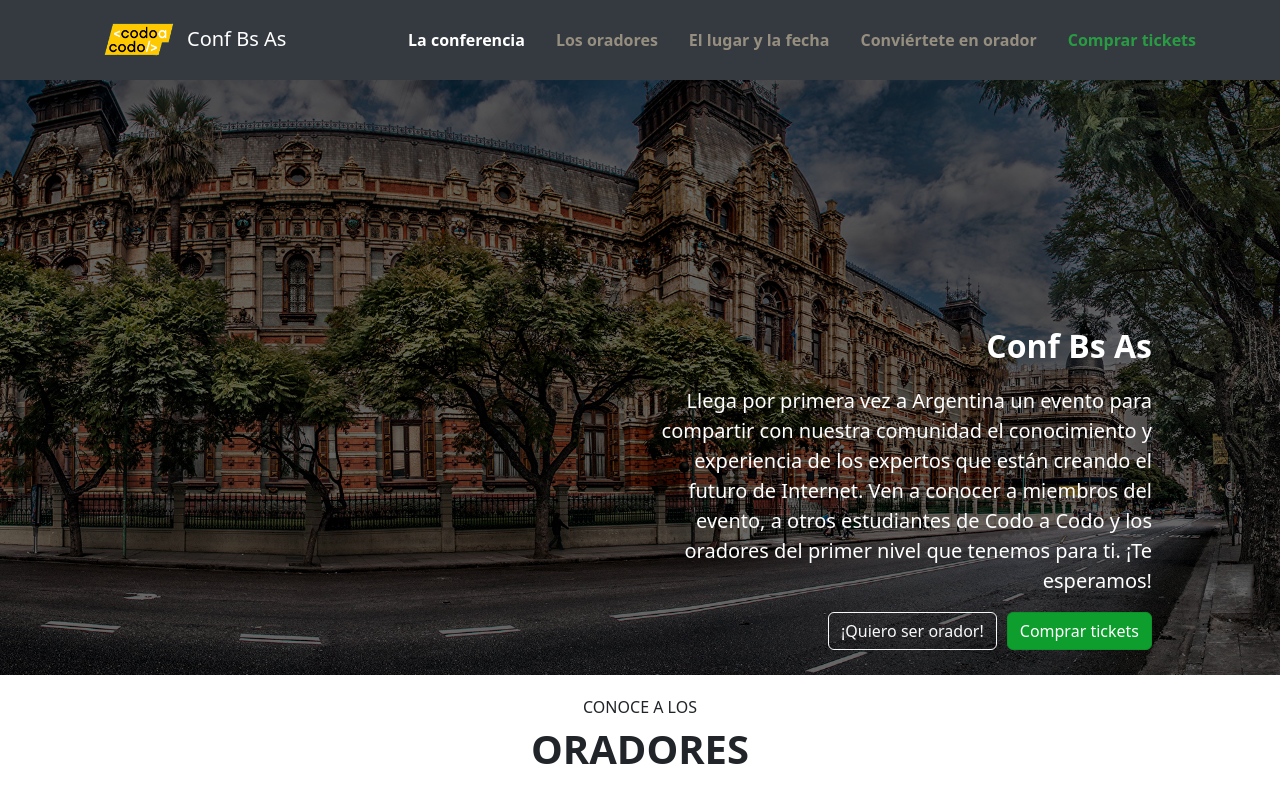
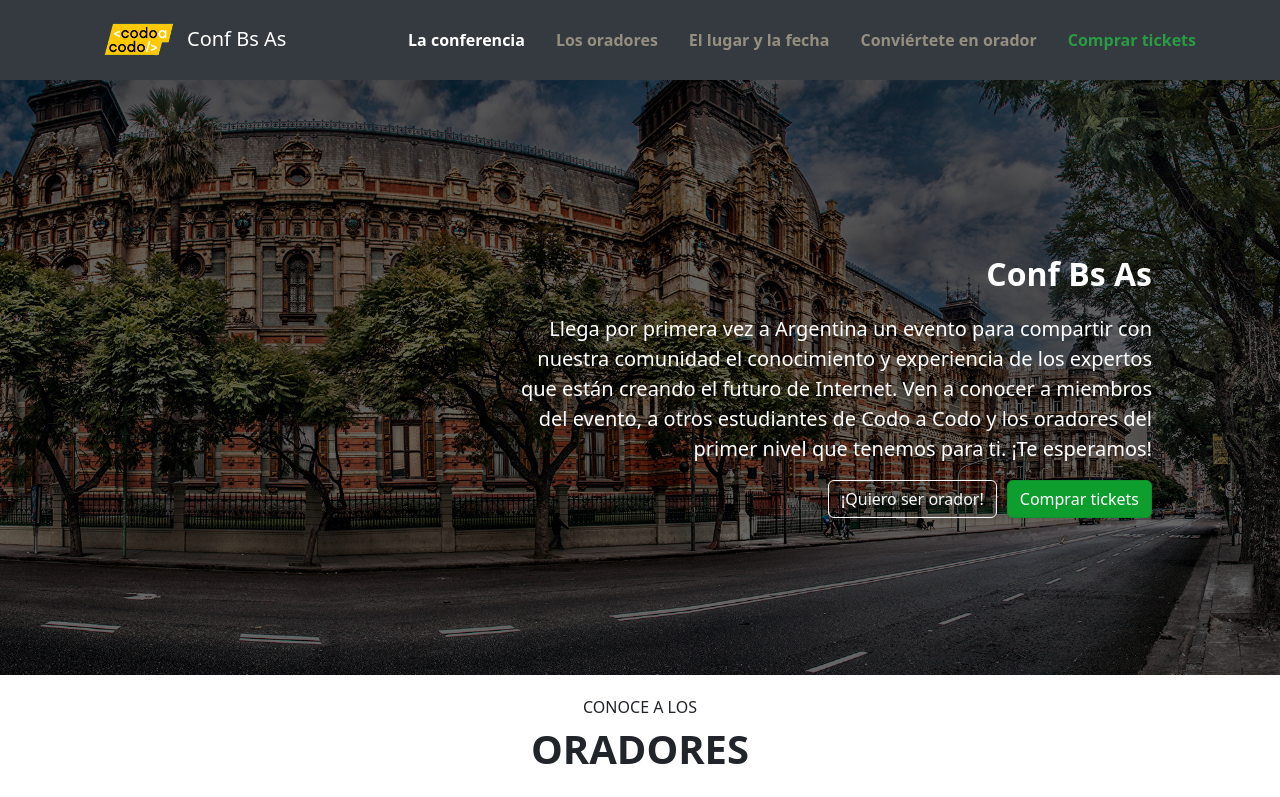
Before and after one commit to Nicodc96/integrador_cac-front, a React (Vite) app: page / in a window 1280 px wide. Shown: the top 797 px of the page. Built offline with nearby package versions, Linux system fonts and the light colour scheme.

Commit message:
fix styles on header

```diff
--- a/src/styles/Header.css
+++ b/src/styles/Header.css
@@ -50,8 +50,8 @@
 }
 .banner-text{
     position: absolute;
-    left: 55vw;
-    bottom: 300px;
+    top: 250px;
+    left: 40vw;
     right: 10vw;
     color: white;
     text-align: right;
--- a/src/styles/generalResponsive.css
+++ b/src/styles/generalResponsive.css
@@ -3,9 +3,6 @@
 @media screen and (max-width:1400px){
     .banner-text{
         position: absolute;
-        left: 50vw;
-        bottom: 150px;
-        right: 10vw;
         color: white;
         text-align: right;
     }
@@ -24,15 +21,11 @@
         font-size: 18px!important;
     }
 }
-@media (min-height:600px) and (max-height:700px) and (max-width:1050px){
-    .banner-text{
-        bottom: 0px;
-    }
-}
 @media (height:1368px) and (width:912px){
     .banner-text{
         bottom: 700px;
     }
+}
 @media screen and (max-width:900px){
     .banner-text{
         bottom: 150px;
@@ -41,27 +34,7 @@
         font-size: 16px!important;
     }
 }
-}
-@media (min-height:1000px) and (max-width:900px){
-    .banner-text{
-        bottom: 400px;
-    }
-}
-@media (min-height:1000px) and (max-width:850px){
-    .banner-text{
-        bottom: 500px;
-    }
-}
-@media (min-height:1000px) and (max-width:800px){
-    .banner-text{
-        bottom: 0px!important;
-    }
-}
-@media (min-height:1000px) and (max-width:768px){
-    .banner-text{
-        bottom: 500px!important;
-    }
-}
+
 @media screen and (max-width:768px){
     .banner-text{
         bottom: 0;
```
